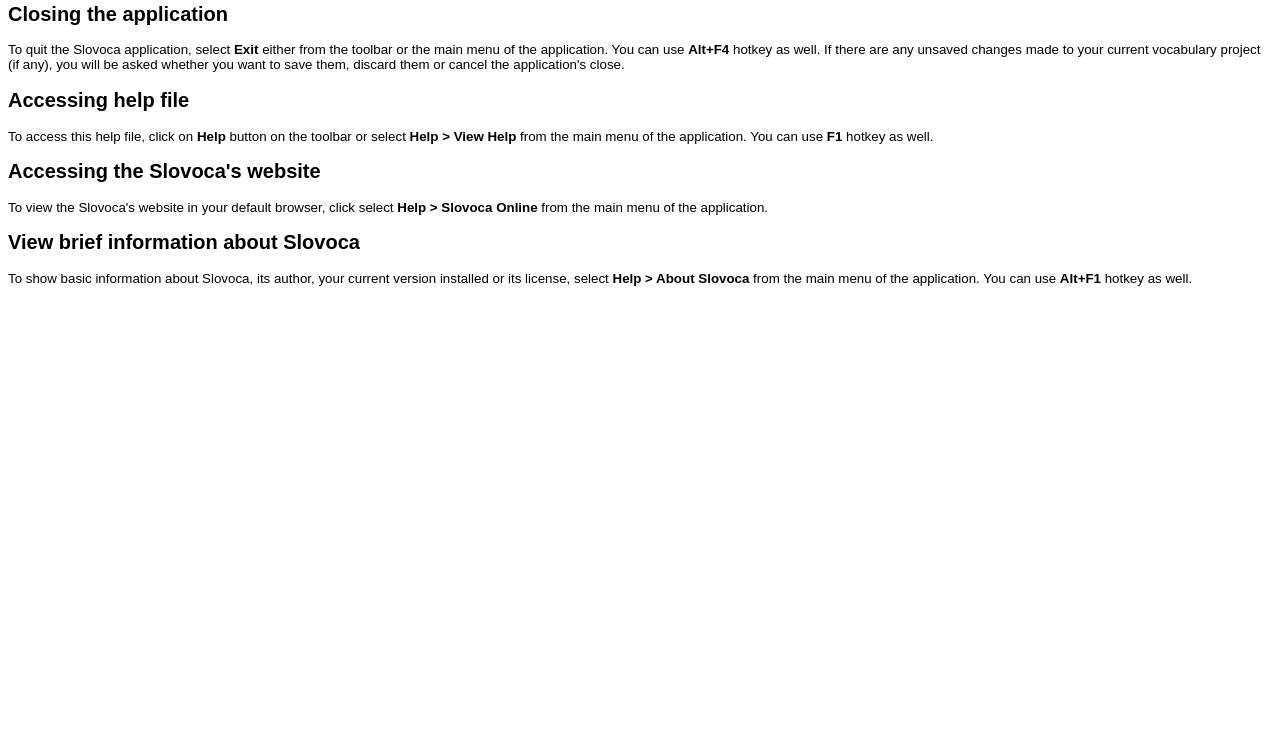
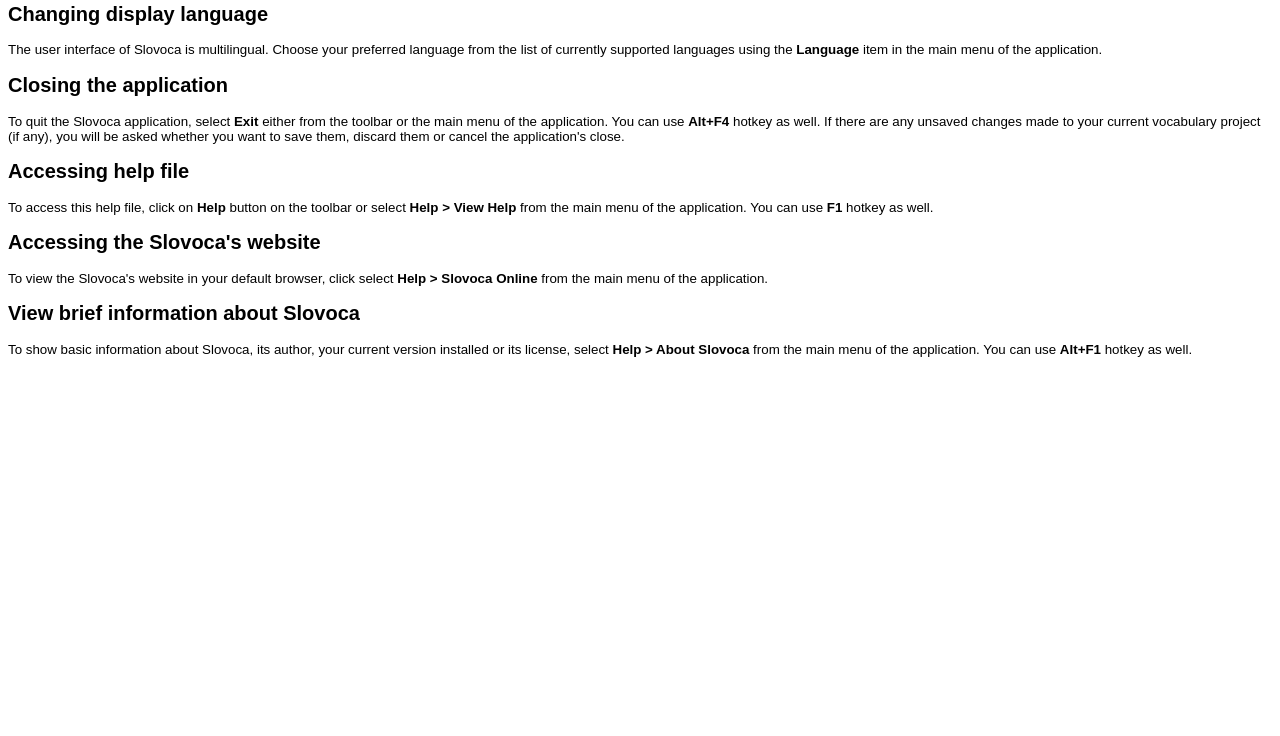
Before and after one commit to felsocim/Slovoca, a plain HTML site: page Help/1033/02_General_functions.html in a window 1280 px wide. Shown: the part 64-800 px from the top of the page. Drawn offline with Linux system fonts and the light colour scheme.

Commit message:
Added section about changing display language

```diff
--- a/Help/1033/02_General_functions.html
+++ b/Help/1033/02_General_functions.html
@@ -18,6 +18,10 @@
 
 <body>
 <h1>General functions</h1>
+<h2>Changing display language</h2>
+<p>The user interface of Slovoca is multilingual. Choose your preferred language
+from the list of currently supported languages using the <b>Language</b> item in
+the main menu of the application.</p>
 <h2>Closing the application</h2>
 <p>To quit the Slovoca application, select <b>Exit</b> either from the toolbar
 or the main menu of the application. You can use <b>Alt+F4</b> hotkey as well.
```
Also changed, not shown: Help/1051/02_General_functions.html (+4 -0 lines).
